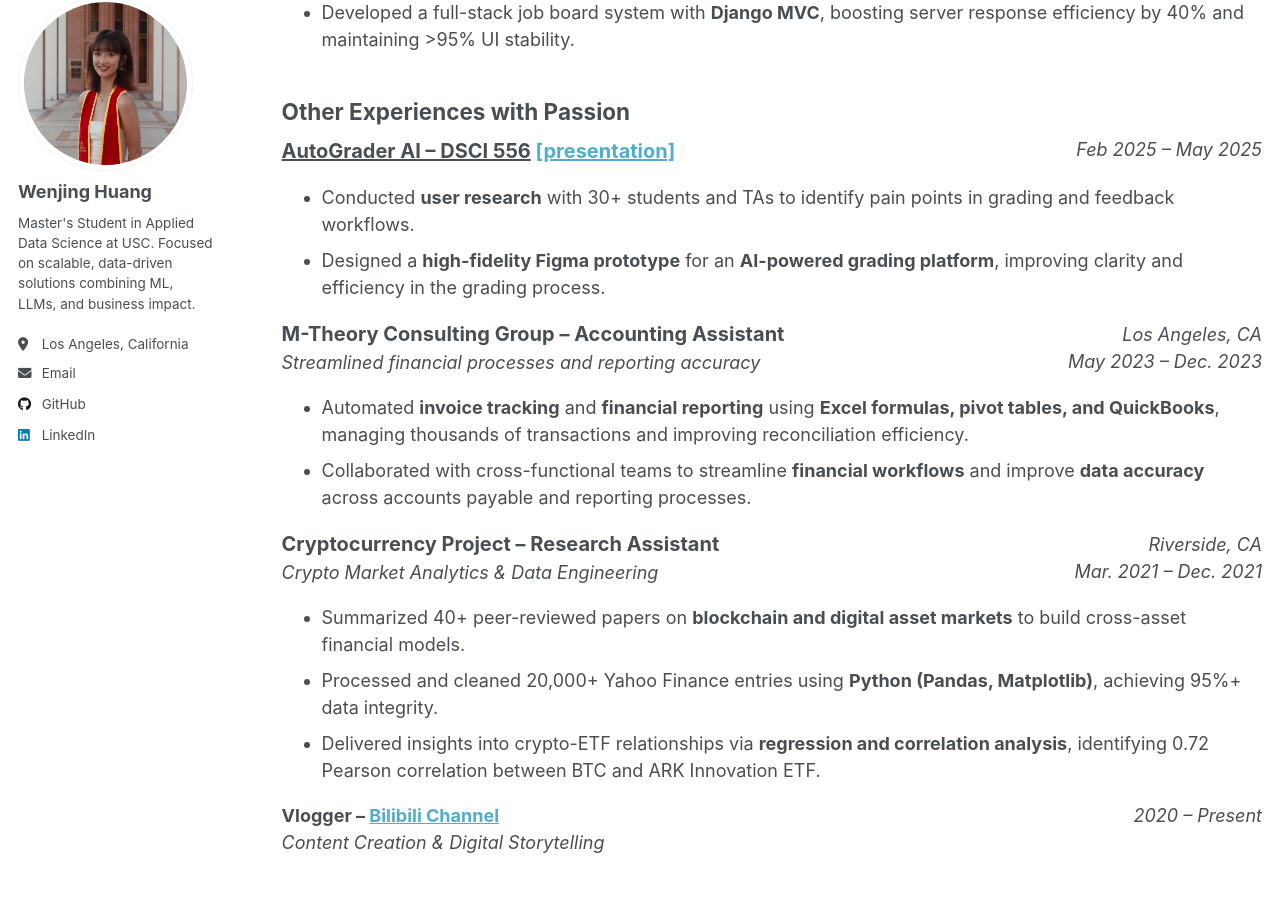
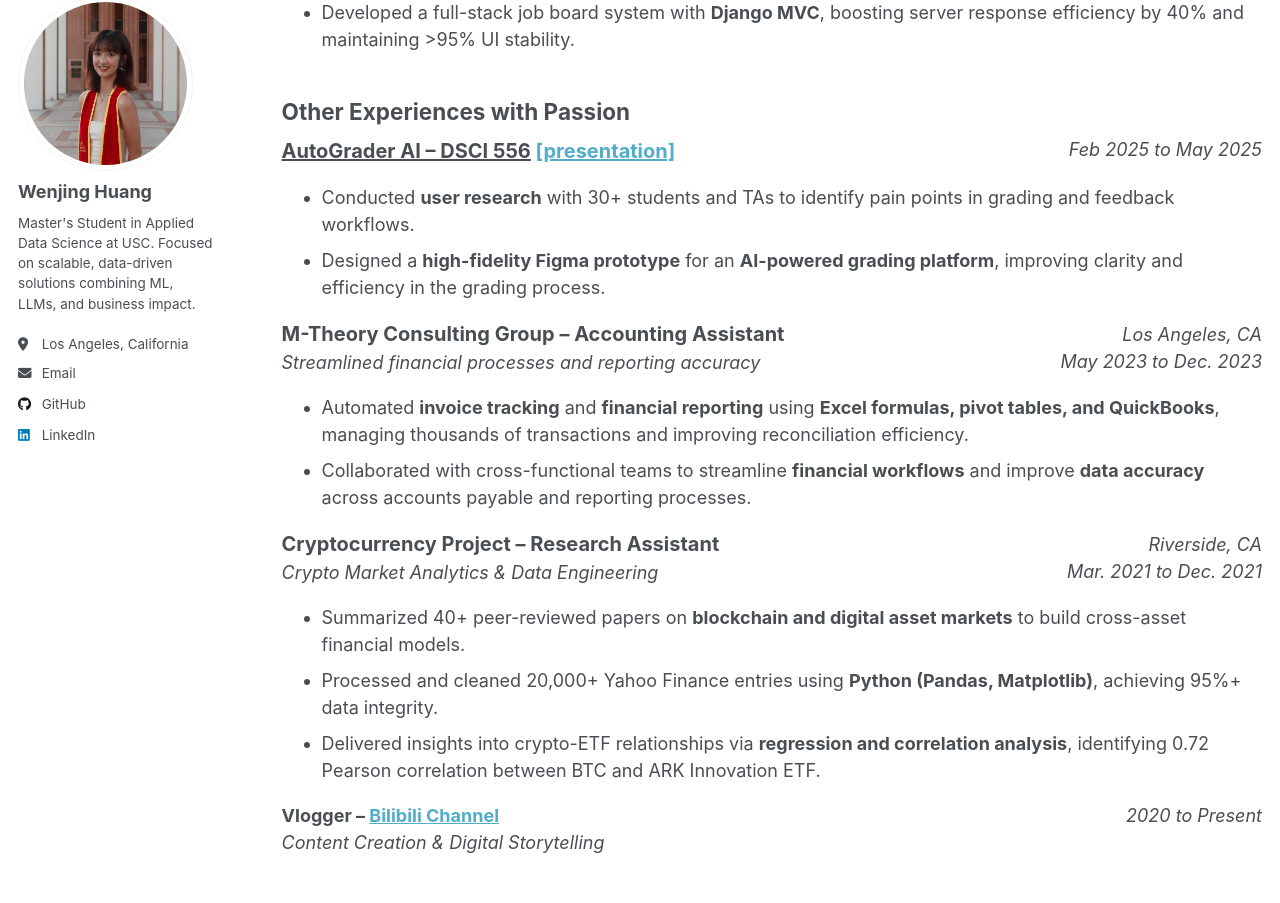
Before and after one commit to jocelynnnwj/jocelynnnwj.github.io, a Jekyll site: the page built from _pages/cv.md, in a window 1280 px wide and 1400 px high, scrolled down 2136 px. Shown: the part 121-1024 px from the top of the window. Built offline with Jekyll 4.4.1, drawn with Linux system fonts in a browser that asks for light colours; a script that is not in the unit is left out.

Commit message:
Update cv.md

```diff
--- a/_pages/cv.md
+++ b/_pages/cv.md
@@ -111,7 +111,7 @@ Bachelor of Science in Business Administration, Concentration in Business Analyt
 
 <div style='display: flex; justify-content: space-between;'>
     <p style='font-size:20px; margin:0px'><b><a href="https://www.figma.com/design/G5bQCJsnY5YlL0GuIPmWkF/AutoGrader-AI?node-id=4100-150&p=f&t=FFrzXQmYhR98RUVj-0" target="_blank" style="color:inherit;text-decoration:underline;">AutoGrader AI – DSCI 556</a> <a href="https://drive.google.com/file/d/1s2CP5ljvnaBvx60C4rUk6N3-CDv6OKXW/view" target="_blank"><b>[presentation]</b></a></b></p>
-    <i>Feb 2025 – May 2025</i>
+    <i>Feb 2025 to May 2025</i>
 </div>
 <ul>
   <li>Conducted <b>user research</b> with 30+ students and TAs to identify pain points in grading and feedback workflows.</li>
@@ -126,7 +126,7 @@ Bachelor of Science in Business Administration, Concentration in Business Analyt
   </div>
   <div style='text-align: right;'>
     <i>Los Angeles, CA</i><br>
-    <i>May 2023 – Dec. 2023</i>
+    <i>May 2023 to Dec. 2023</i>
   </div>
 </div>
 <ul>
@@ -142,7 +142,7 @@ Bachelor of Science in Business Administration, Concentration in Business Analyt
   </div>
   <div style='text-align: right;'>
     <i>Riverside, CA</i><br>
-    <i>Mar. 2021 – Dec. 2021</i>
+    <i>Mar. 2021 to Dec. 2021</i>
   </div>
 </div>
 <ul>
@@ -157,7 +157,7 @@ Bachelor of Science in Business Administration, Concentration in Business Analyt
     <em>Content Creation & Digital Storytelling</em>
   </div>
   <div style="text-align: right;">
-    <i>2020 – Present</i>
+    <i>2020 to Present</i>
   </div>
 </div>
 
```
